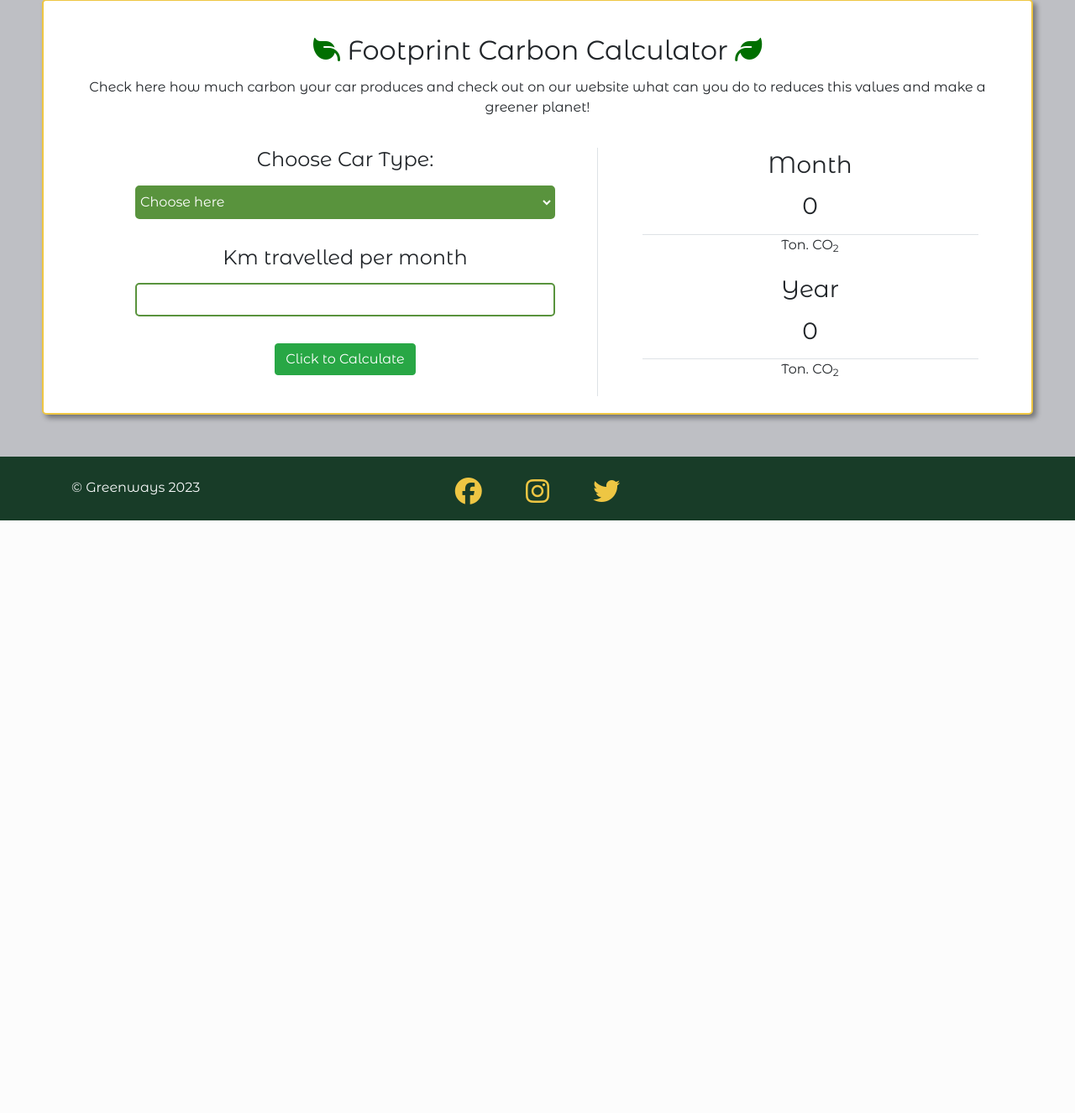
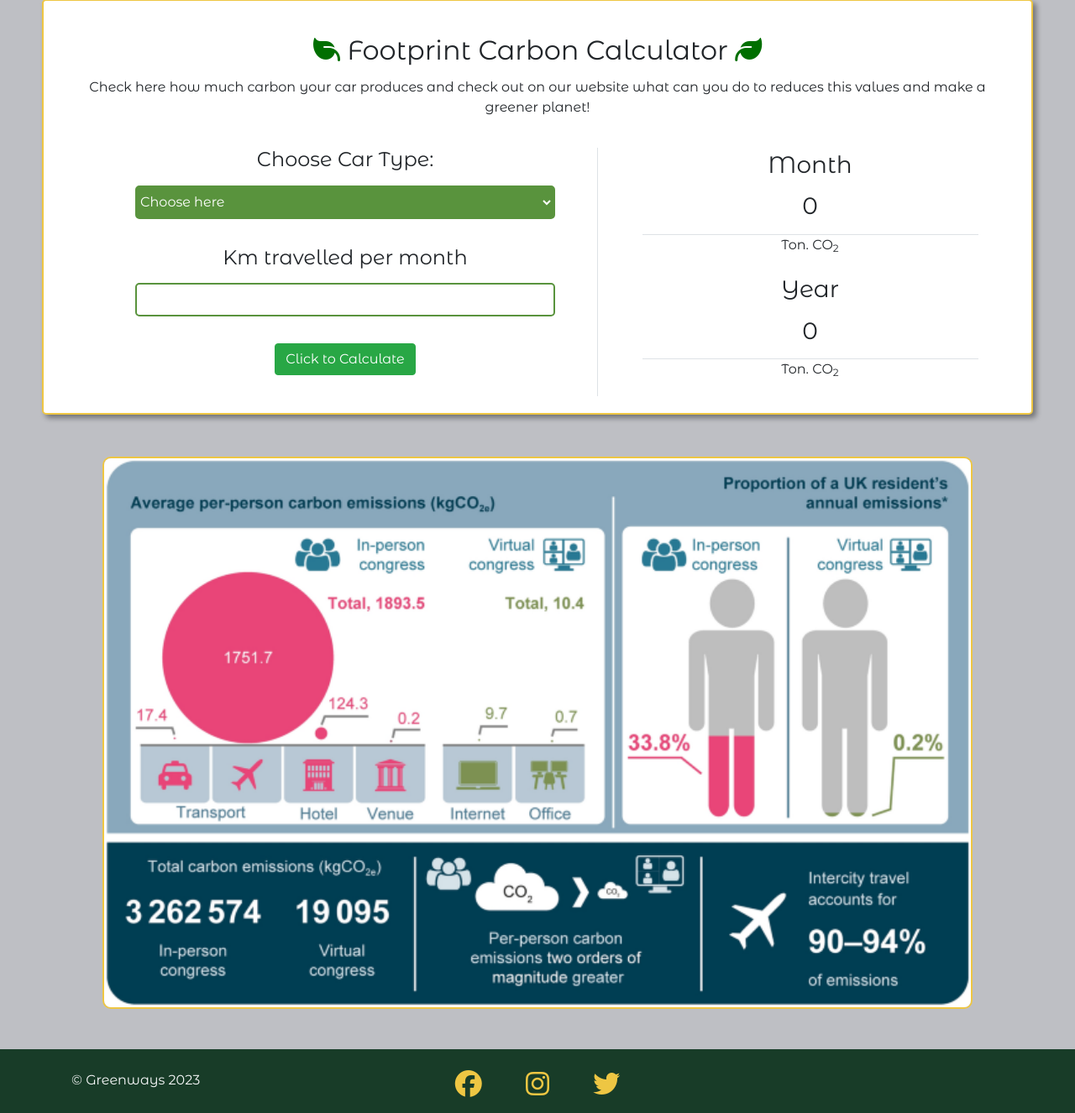
Before and after one commit to The-Carbon-Crushers/greenways, a Django app: page /calculator/ in a window 1280 px wide. Shown: the part 276-1602 px from the top of the page at 84% size. Before the commit the page ends 896 px from the top, so only its background shows below. Run offline with Django 3.2, Linux system fonts and the light colour scheme; some libraries are stand-ins or nearby versions.

Commit message:
Add carbon emissions image to calculator

```diff
--- a/greenways_app/templates/calculator.html
+++ b/greenways_app/templates/calculator.html
@@ -87,6 +87,17 @@
         </div>
     </div>
 </section>
+<div class="container col">
+    <div class="row justify-content-center align-items-center">
+      <div class="image-container col-10 carbon mb-5">
+        <img
+          src="{% static 'images/carbon.png' %}"
+          alt="Carbon emissions"
+          class="landing-image"
+        />
+      </div>
+    </div>
+  </div>
 {% endblock content %}
 
 {% block extra_js %}
--- a/static/css/calculator.css
+++ b/static/css/calculator.css
@@ -46,6 +46,11 @@
     color: #fff;
     width: 500px;
     height: 40px;
+}
+
+.carbon img {
+    border: 2px solid #eec643;
+    border-radius: 10px;
 }
 
 /* Media Queries */
```
Also changed, not shown: static/images/carbon.png (added).
